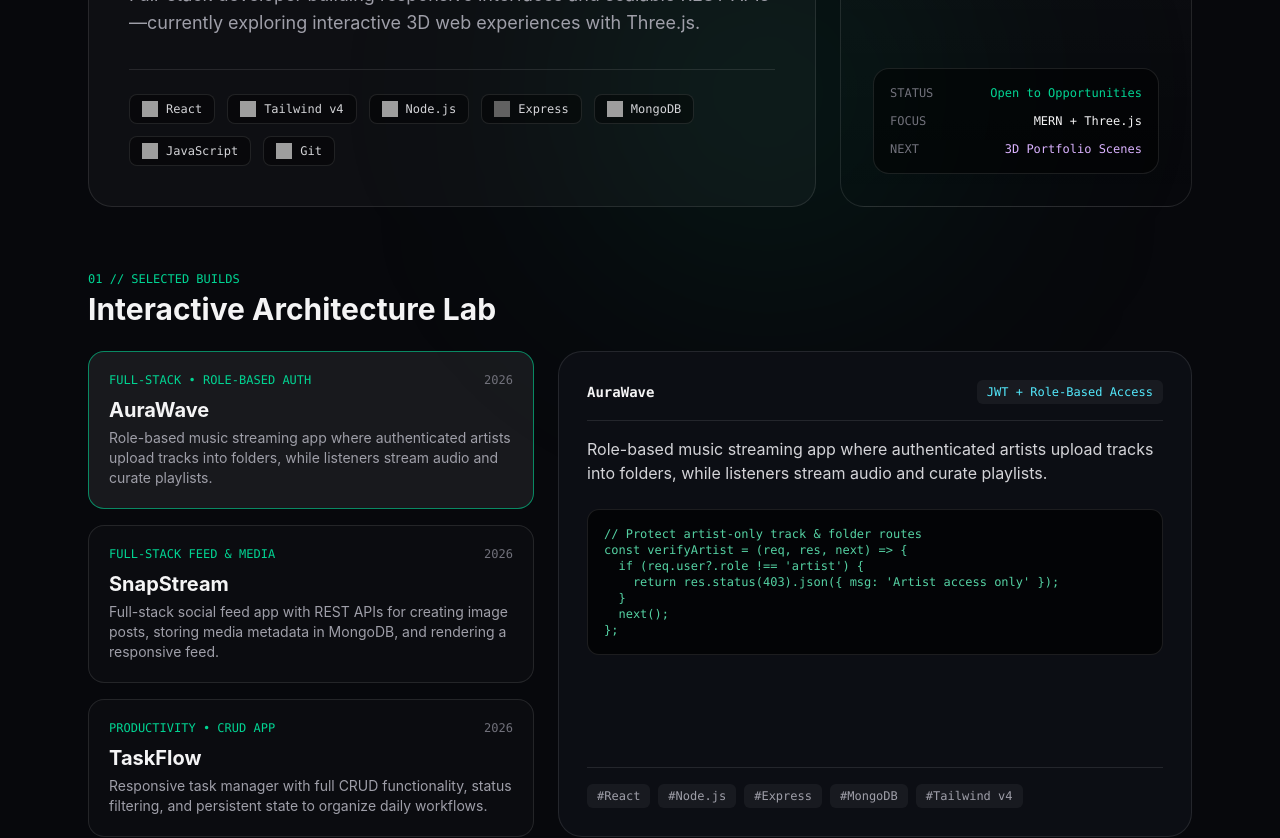
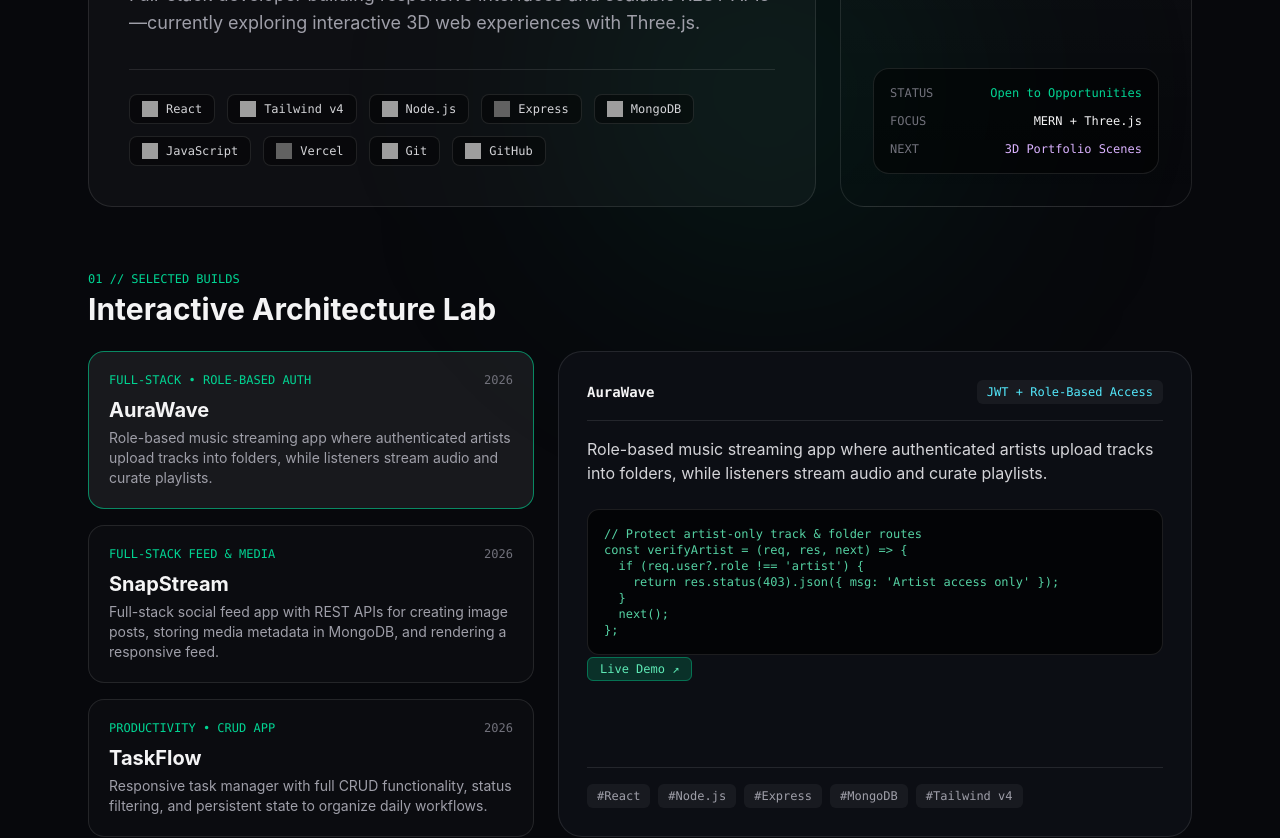
Before and after one commit to amit1259ad25-alt/portfolio, a React app: page / in a window 1280 px wide. Shown: the part 500-1338 px from the top of the page. Built offline with nearby package versions, Linux system fonts and the light colour scheme; grey boxes are pictures that could not be loaded; the HTML template or start-up script is replaced by a standard one.

Commit message:
projectLinking

```diff
--- a/src/App.jsx
+++ b/src/App.jsx
@@ -6,7 +6,7 @@ export default function App() {
   const [copied, setCopied] = useState(false);
 
   const handleCopyEmail = () => {
-    navigator.clipboard.writeText("amit.dev@example.com");
+    navigator.clipboard.writeText("amit1259ad26@gmail.com");
     setCopied(true);
     setTimeout(() => setCopied(false), 2000);
   };
@@ -24,7 +24,7 @@ export default function App() {
             <span className="h-3 w-3 rounded-full bg-emerald-500 animate-pulse" />
             <span className="font-mono text-sm tracking-wider text-zinc-400">
               AMIT_SHAH //{" "}
-              <span className="text-zinc-200">BUILD_IN_PUBLIC</span>
+              <span className="text-zinc-200">UNDERGRAD_MANIT_CSE'30</span>
             </span>
           </div>
           <div className="flex items-center gap-4 text-sm font-mono">
@@ -160,6 +160,16 @@ export default function App() {
                     <code>{activeProject.codeSnippet}</code>
                   </pre>
                 </div>
+                {activeProject.url && (
+                  <a
+                    href={activeProject.url}
+                    target="_blank"
+                    rel="noopener noreferrer"
+                    className="rounded-md bg-emerald-500/20 border border-emerald-400/40 px-3 py-1 font-mono text-xs font-medium text-emerald-300 hover:bg-emerald-500/30 transition"
+                  >
+                    Live Demo ↗
+                  </a>
+                )}
               </div>
               <div className="mt-6 flex flex-wrap gap-2 pt-4 border-t border-white/10">
                 {activeProject.stack.map((item) => (
--- a/src/data.jsx
+++ b/src/data.jsx
@@ -14,7 +14,8 @@ const verifyArtist = (req, res, next) => {
     return res.status(403).json({ msg: 'Artist access only' });
   }
   next();
-};`
+};`,
+    url: 'https//:example.com'
   },
   {
     id: 'snapstream',
@@ -29,7 +30,8 @@ const verifyArtist = (req, res, next) => {
 const handleCreatePost = async (formData) => {
   const res = await api.post('/posts', formData);
   setPosts((prev) => [res.data, ...prev]);
-};`
+};`,
+    url: 'https://snapshot-puce.vercel.app/feed'
   },
   {
     id: 'taskflow',
@@ -45,40 +47,50 @@ const toggleTodo = (id) => {
   setTodos((prev) =>
     prev.map((t) => (t.id === id ? { ...t, done: !t.done } : t))
   );
-};`
+};`,
+    url: 'https://todo-list-two-peach-54.vercel.app/'
   }
 ];
 
 export const TECH_STACK = [
   {
     name: 'React',
-    icon: 'https://jsdelivr.net',
+    icon: 'https://encrypted-tbn0.gstatic.com/images?q=tbn:ANd9GcSoTFseP-zhD5cVPLpoKWtHrUDoiJgvWyhuDCc-UOUR1g&s=10',
   },
   {
     name: 'Tailwind v4',
-    icon: 'https://jsdelivr.net',
+    icon: 'https://encrypted-tbn0.gstatic.com/images?q=tbn:ANd9GcTgl8QG2TIZAHka4PrQkKysu3o33Ypk6S_MmAieypAROg&s=10',
   },
   {
     name: 'Node.js',
-    icon: 'https://jsdelivr.net',
+    icon: 'https://encrypted-tbn0.gstatic.com/images?q=tbn:ANd9GcRyT4P4beIoYq7dEfzx7cvz42q8DpD2H6TAN3RemsiwzA&s=10',
   },
   {
     name: 'Express',
-    icon: 'https://jsdelivr.net',
+    icon: 'https://encrypted-tbn0.gstatic.com/images?q=tbn:ANd9GcTvXyqM27GOXG04aEDZ32u_8JSyHNNyv3Yj5UTVO87fxg&s=10',
     invert: true,
   },
   {
     name: 'MongoDB',
-    icon: 'https://jsdelivr.net',
+    icon: 'https://encrypted-tbn0.gstatic.com/images?q=tbn:ANd9GcT4_o_eQbNq7D1j2de14dvHnlj2iSc1n8OazLl8wk-8Uw&s=10',
   },
   {
     name: 'JavaScript',
-    icon: 'https://jsdelivr.net',
+    icon: 'https://encrypted-tbn0.gstatic.com/images?q=tbn:ANd9GcSNjJRKdo0TEc1Xq_DYwRQjCnl0WQh5uuV905G-13vNxg&s=10',
+  },
+  {
+    name: 'Vercel',
+    icon: 'https://encrypted-tbn0.gstatic.com/images?q=tbn:ANd9GcQG95LEDiNrXxAAjtwW2BG1XXBKTGKQ8oa8Ax0IYPcrKg&s=10',
+    invert: true,
   },
   {
     name: 'Git',
-    icon: 'https://jsdelivr.net',
+    icon: 'https://encrypted-tbn0.gstatic.com/images?q=tbn:ANd9GcRdbNTEUcu2m3s_XGQuNyVtGm5birJmQD5-xdTDvDJ5mg&s=10',
   },
+  {
+    name: "GitHub",
+    icon: "https://encrypted-tbn0.gstatic.com/images?q=tbn:ANd9GcQwPs4aLjB6PrVFbGobXz0h7wluc7p07sCyaPnyTHvWSA&s=10"
+  }
 ];
 
 export const LAB_LOGS = [
```
